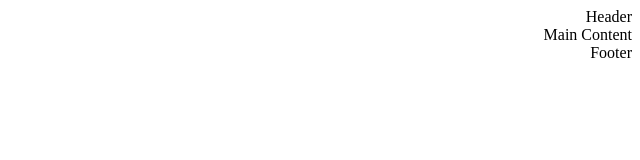
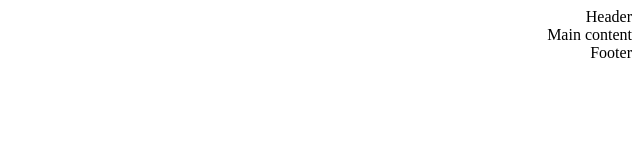
Before and after one commit to juma-h/alx-frontend, a plain HTML site: page 0x00-html_advanced/3-index.html in a window 1280 px wide. Shown: the full height of the page, 640-1280 px from the left. Drawn offline with Linux system fonts and the light colour scheme.

Commit message:
corrections

```diff
--- a/0x00-html_advanced/3-index.html
+++ b/0x00-html_advanced/3-index.html
@@ -11,7 +11,7 @@
     <body>
         <header> Header </header>
         <main>
-            Main Content
+            Main content
         </main>
         <footer> Footer</footer>
 
```
